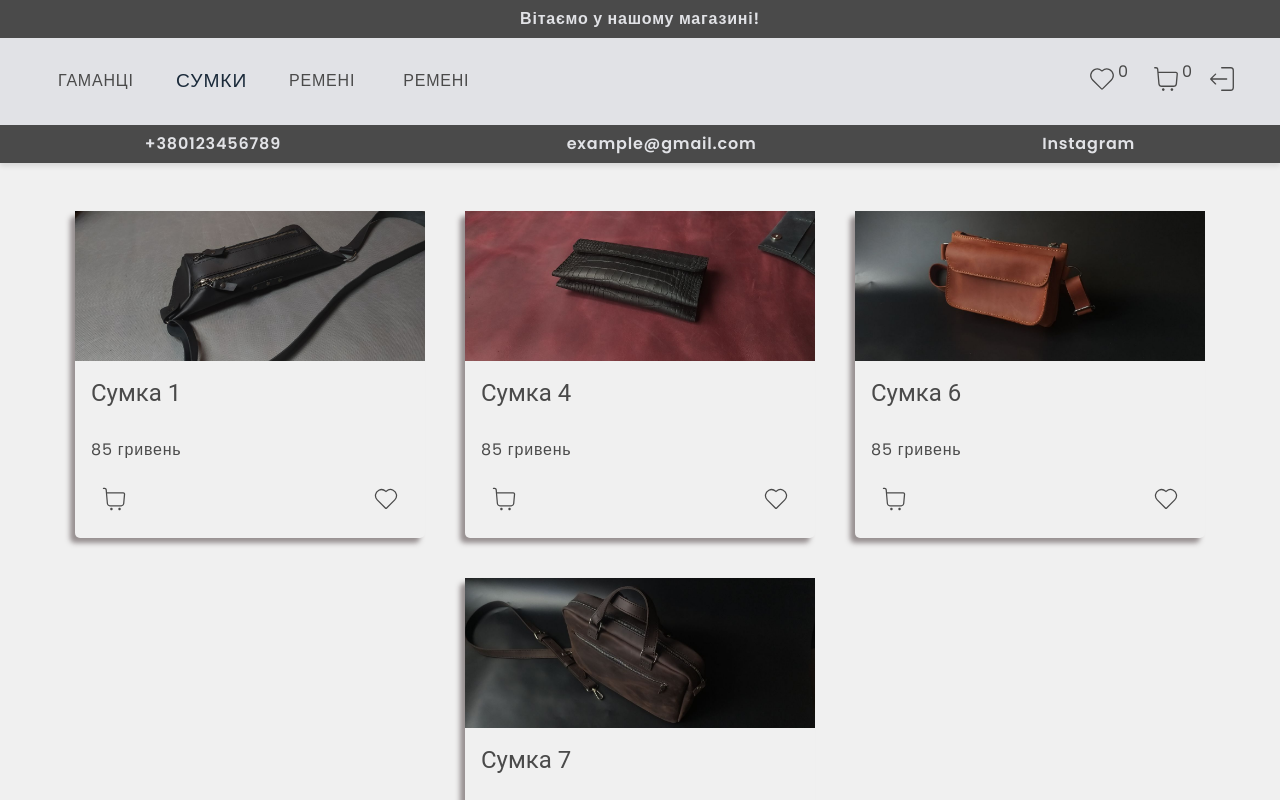
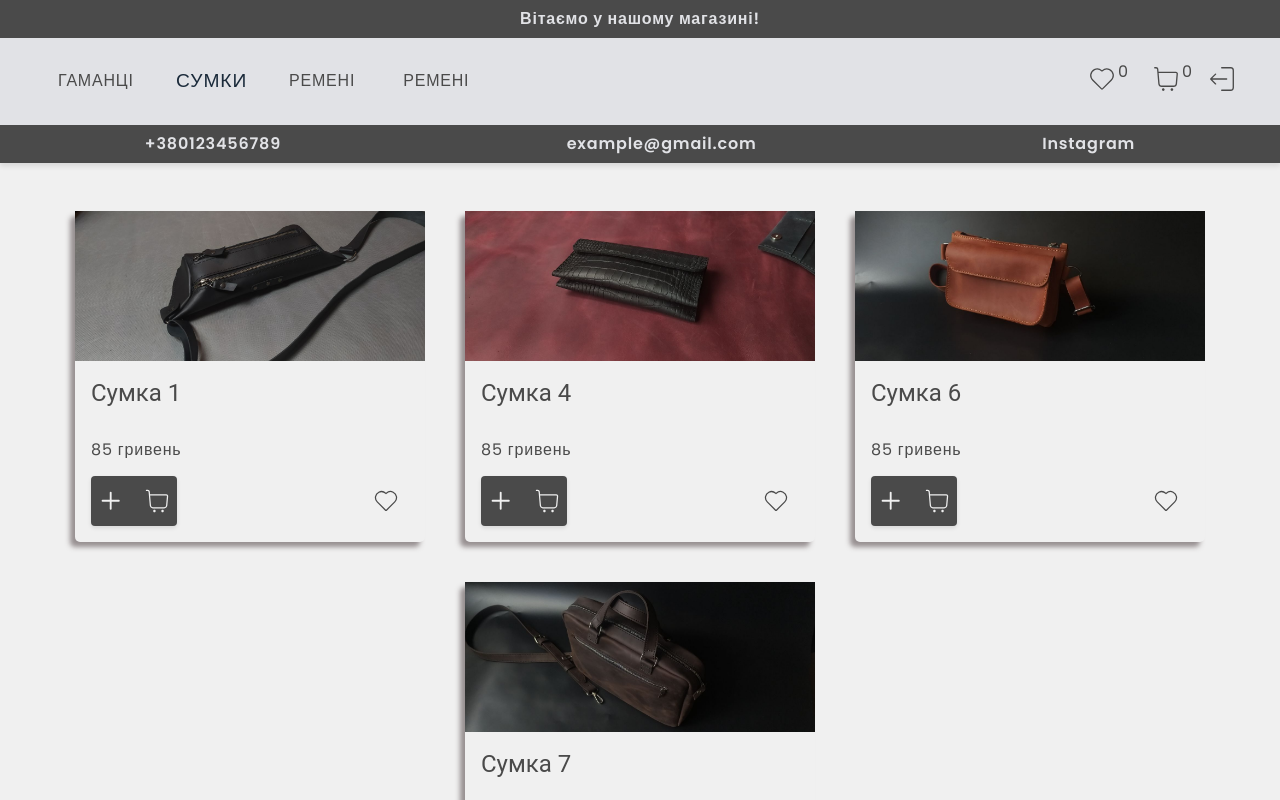
Before and after one commit to KaterynaKocheharova/Handmade-Products-Store, a React (Vite) app: page /bags in a window 1280 px wide. Shown: the top 800 px of the page. Built offline with nearby package versions, Linux system fonts and the light colour scheme.

Commit message:
style product cart button

```diff
--- a/src/components/Products/ProductItem/ProductItem.jsx
+++ b/src/components/Products/ProductItem/ProductItem.jsx
@@ -6,10 +6,13 @@ import {
 } from "../../../redux/products/slice";
 import { selectFavoriteProductsIds } from "../../../redux/products/selectors";
 import { useSelector } from "react-redux";
-import { Stack, IconButton } from "@mui/material";
+import { Stack, IconButton, Button } from "@mui/material";
 import { Typography } from "@mui/material";
+import FlexRow from "../../common/FlexRow/FlexRow";
 import { CiShoppingCart } from "react-icons/ci";
 import { CiHeart } from "react-icons/ci";
+import { GoPlus } from "react-icons/go";
+
 import { addFavClass } from "./buildClasses";
 import css from "./ProductItem.module.css";
 import { addToCart } from "../../../redux/cart/cartSlice";
@@ -44,13 +47,22 @@ const ProductItem = ({
         <p>{description}</p>
         <p>{new_price} гривень</p>
         <Stack direction="row" justifyContent="space-between">
-          <IconButton onClick={handleCartButtonClick}>
-            <CiShoppingCart className={css.icon} />
-          </IconButton>
+          <Button
+            variant="contained"
+            size="small"
+            onClick={handleCartButtonClick}
+            sx={{paddingRight: "5px", paddingLeft: "5px"}}
+          >
+            <FlexRow spacing={2}>
+              <GoPlus className={css.icon} />
+              <CiShoppingCart className={css.icon} />
+            </FlexRow>
+          </Button>
           <IconButton onClick={handleFavButtonClick}>
             <CiHeart
               className={clsx(
                 css.icon,
+                css["heart-icon"],
                 css[addFavClass(favoriteProductsIds, id)]
               )}
             />
--- a/src/components/Products/ProductItem/ProductItem.module.css
+++ b/src/components/Products/ProductItem/ProductItem.module.css
@@ -9,7 +9,7 @@
 .product-item:focus {
   border: 1px solid var(--primary-border-color);
   box-shadow: var(--card-box-shadow);
-  transform: scale(1.05);
+  /* transform: scale(1.05); */
   cursor: pointer;
 }
 
@@ -36,9 +36,17 @@
 .product-item .icon {
   width: 30px;
   height: 30px;
-  color: var(--main-font-color);
+  color: var(--first-color);
 }
 
 .icon.favorite {
   color: red;
 }
+
+.product-item .heart-icon {
+  color: var(--second-color);
+}
+
+.product-item .favorite {
+  color: var(--accent-color);
+}
--- a/src/components/common/FlexRow/FlexRow.jsx
+++ b/src/components/common/FlexRow/FlexRow.jsx
@@ -4,7 +4,7 @@ const FlexRow = ({ children, type, spacing }) => {
   return (
     <Stack
       direction="row"
-      justifyContent="flex-between"
+      justifyContent="space-between"
       alignItems="center"
       spacing={spacing}
       sx={{
--- a/src/index.css
+++ b/src/index.css
@@ -9,8 +9,14 @@
   --highlight-color: #b0a296; /* Slightly darker beige for accents */
   --contrast-color: #1a2a3a; /* Dark Blue */
 
+  /* CURRENT USED PALETTE */
   --first-color:  #f0f0f0;
   --second-color:  #4a4a4a;
+  --third-color: #f5e8d0;
+  --accent-color: red;
+/*  */
+
+
   --second-color-transparent:  rgba(74, 74, 74, 0.5);
 
   --card-box-shadow: -5px 5px 18px 0 rgba(64, 50, 52, 0.5);
--- a/src/theme.js
+++ b/src/theme.js
@@ -33,17 +33,17 @@ const theme = createTheme({
     MuiButton: {
       styleOverrides: {
         root: {
-          padding: "10px 30px",
-          color: "#4a4a4a",
-          backgroundColor: "#f0f0f0",
+          padding: "10px 20px",
+          color: "#f0f0f0",
+          backgroundColor: "#4a4a4a",
           boxShadow: "0px 2px 4px rgba(0, 0, 0, 0.1)",
 
-          "&:hover": {
-            backgroundColor: "#4a4a4a",
-            color: "#f0f0f0",
-            borderColor: "none",
-            boxShadow: "0px 4px 8px rgba(0, 0, 0, 0.2)",
-          },
+          // "&:hover": {
+          //   backgroundColor: "#f5e8d0",
+          //   color: " #4a4a4a",
+          //   borderColor: "none",
+          //   boxShadow: "0px 4px 8px rgba(0, 0, 0, 0.2)",
+          // },
         },
       },
     },
```
